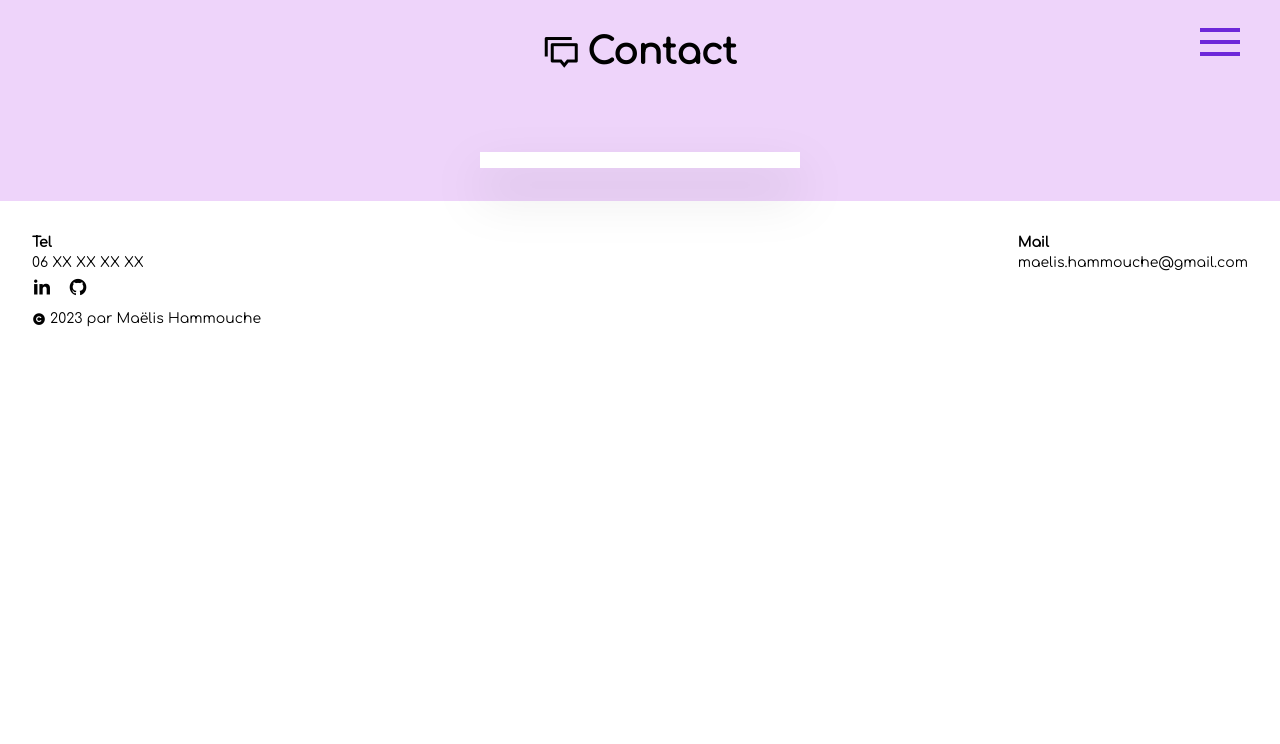
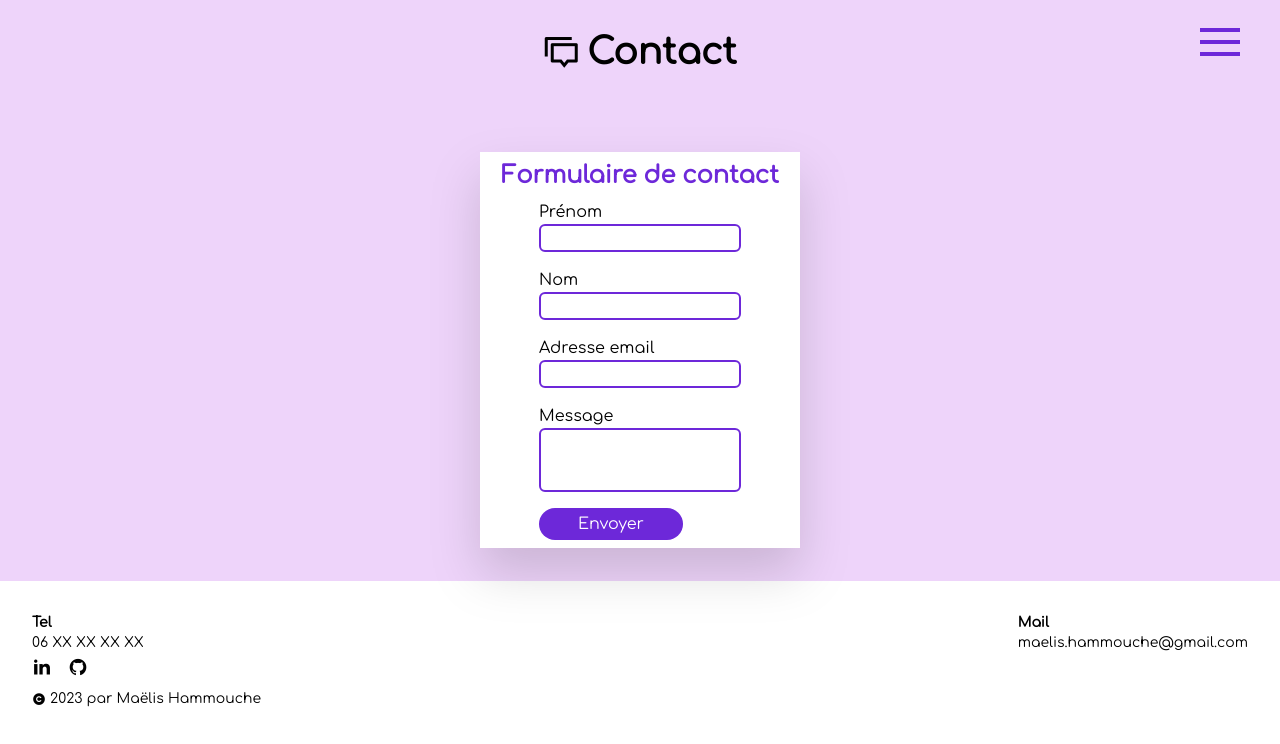
Before and after one commit to maelis1234/my-resume-front, a Next.js app: page /contact in a window 1280 px wide. Shown: the top 744 px of the page. Built offline with nearby package versions, Linux system fonts and the light colour scheme.

Commit message:
feat: add form on contact page

```diff
--- a/package.json
+++ b/package.json
@@ -13,14 +13,17 @@
     "@types/node": "18.15.3",
     "@types/react": "18.0.28",
     "@types/react-dom": "18.0.11",
+    "axios": "^1.3.4",
     "eslint": "8.36.0",
     "eslint-config-next": "13.2.4",
+    "formik": "^2.2.9",
     "next": "13.2.4",
     "react": "18.2.0",
     "react-dom": "18.2.0",
     "react-icons": "^4.8.0",
     "remixicon": "^2.5.0",
-    "typescript": "5.0.2"
+    "typescript": "5.0.2",
+    "yup": "^1.0.2"
   },
   "devDependencies": {
     "autoprefixer": "^10.4.14",
--- /dev/null
+++ b/src/pages/api/contact.ts
@@ -0,0 +1,11 @@
+import axios from 'axios';
+
+const onSubmit = (values : {firstname: string, lastname: string, email: string, message: string}) => {
+  axios.post('http://localhost:3001/contact', values)
+    .then(response => {
+      console.log(response);
+    })
+    .catch(error => {
+      console.log(error);
+    });
+}
--- a/src/pages/contact.tsx
+++ b/src/pages/contact.tsx
@@ -1,6 +1,39 @@
 import { NextPage } from 'next'
+import { useFormik } from 'formik'
+import * as Yup from 'yup'
+
+const ContactSchema = Yup.object().shape({
+    firstname: Yup.string()
+        .min(1, 'Le prénom doit avoir au moins 5 caractères')
+        .max(20, 'Le prénom ne doit pas dépasser 20 caractères')
+        .required('Veuillez entrer un prénom'),
+    lastname: Yup.string()
+        .min(1, 'Le nom doit avoir au moins 5 caractères')
+        .max(20, 'Le nom ne doit pas dépasser 20 caractères')
+        .required('Veuillez entrer un nom'),
+    email: Yup.string()
+        .email('Veuillez entrer une adresse email valide')
+        .required('Veuillez entrer une adresse email'),
+    message: Yup.string()
+        .min(1, 'Le message doit avoir au moins 1 caractère')
+        .max(500, 'Le message ne doit pas dépasser 500 caractères')
+        .required('Veuillez entrer un message'),
+})
 
 const Contact: NextPage = () => {
+    const formik = useFormik({
+        initialValues: {
+            firstname: '',
+            lastname: '',
+            email: '',
+            message: '',
+        },
+        validationSchema: ContactSchema,
+        onSubmit: (values) => {
+            alert(JSON.stringify(values, null, 2))
+            console.log(values)
+        },
+    })
     return (
         <div className='bg-background-violet relative'>
             <div className='flex flex-row justify-center items-center pt-8'>
@@ -11,10 +44,91 @@ const Contact: NextPage = () => {
                 <h2 className='font-bold text-xl py-10'></h2>
             </div>
             <div className='flex justify-center items-center z-10'>
-                <div className='w-80 h-3/4 p-2 mb-8 bg-white drop-shadow-2xl flex flex-col space-y-4 justify-center items-start'>
-                    <div className='space-y-2'>
-                        <p className='text-primary-violet font-bold'></p>
-                    </div>
+                <div className='w-80 h-3/4 p-2 mb-8 bg-white drop-shadow-2xl flex flex-col space-y-2 justify-center items-center'>
+                    <p className='text-primary-violet text-2xl font-bold'>
+                        Formulaire de contact
+                    </p>
+                    <form onSubmit={formik.handleSubmit} className='space-y-4'>
+                        <div className='flex flex-col'>
+                            <label htmlFor='firstname'>Prénom</label>
+                            <input
+                                className='border-2 rounded-md border-primary-violet'
+                                id='firstname'
+                                name='firstname'
+                                type='text'
+                                onChange={formik.handleChange}
+                                value={formik.values.firstname}
+                                minLength={5}
+                                maxLength={45}
+                            />
+                            {formik.touched.firstname &&
+                                formik.errors.firstname && (
+                                    <div className='text-red-500'>
+                                        {formik.errors.firstname}
+                                    </div>
+                                )}
+                        </div>
+
+                        <div className='flex flex-col'>
+                            <label htmlFor='lastname'>Nom</label>
+                            <input
+                                className='border-2 rounded-md border-primary-violet'
+                                id='lastname'
+                                name='lastname'
+                                type='text'
+                                onChange={formik.handleChange}
+                                value={formik.values.lastname}
+                                minLength={5}
+                                maxLength={45}
+                            />
+                            {formik.touched.lastname &&
+                                formik.errors.lastname && (
+                                    <div className='text-red-500'>
+                                        {formik.errors.lastname}
+                                    </div>
+                                )}
+                        </div>
+                        <div className='flex flex-col'>
+                            <label htmlFor='email'>Adresse email</label>
+                            <input
+                                className='border-2 rounded-md border-primary-violet'
+                                id='email'
+                                name='email'
+                                type='email'
+                                onChange={formik.handleChange}
+                                value={formik.values.email}
+                            />
+                            {formik.touched.email && formik.errors.email && (
+                                <div className='text-red-500'>
+                                    {formik.errors.email}
+                                </div>
+                            )}{' '}
+                        </div>
+                        <div className='flex flex-col'>
+                            <label htmlFor='message'>Message</label>
+                            <textarea
+                                className='border-2 rounded-md h-16 border-primary-violet'
+                                id='message'
+                                name='message'
+                                onChange={formik.handleChange}
+                                value={formik.values.message}
+                                minLength={1}
+                                maxLength={500}
+                            />
+                            {formik.touched.message &&
+                                formik.errors.message && (
+                                    <div className='text-red-500'>
+                                        {formik.errors.message}
+                                    </div>
+                                )}
+                        </div>
+                        <button
+                            className='text-white h-8 bg-primary-violet w-36 rounded-2xl hover:bg-violet-500'
+                            type='submit'
+                        >
+                            Envoyer
+                        </button>
+                    </form>
                 </div>
             </div>
         </div>
--- a/src/styles/globals.css
+++ b/src/styles/globals.css
@@ -23,3 +23,7 @@ h2 {
     font-size: 1.25rem;
     line-height: 1.75rem;
 }
+
+textarea {
+    resize: none;
+}
```
Also changed, not shown: 1 other file (tests, documents, lock files or other folders).
